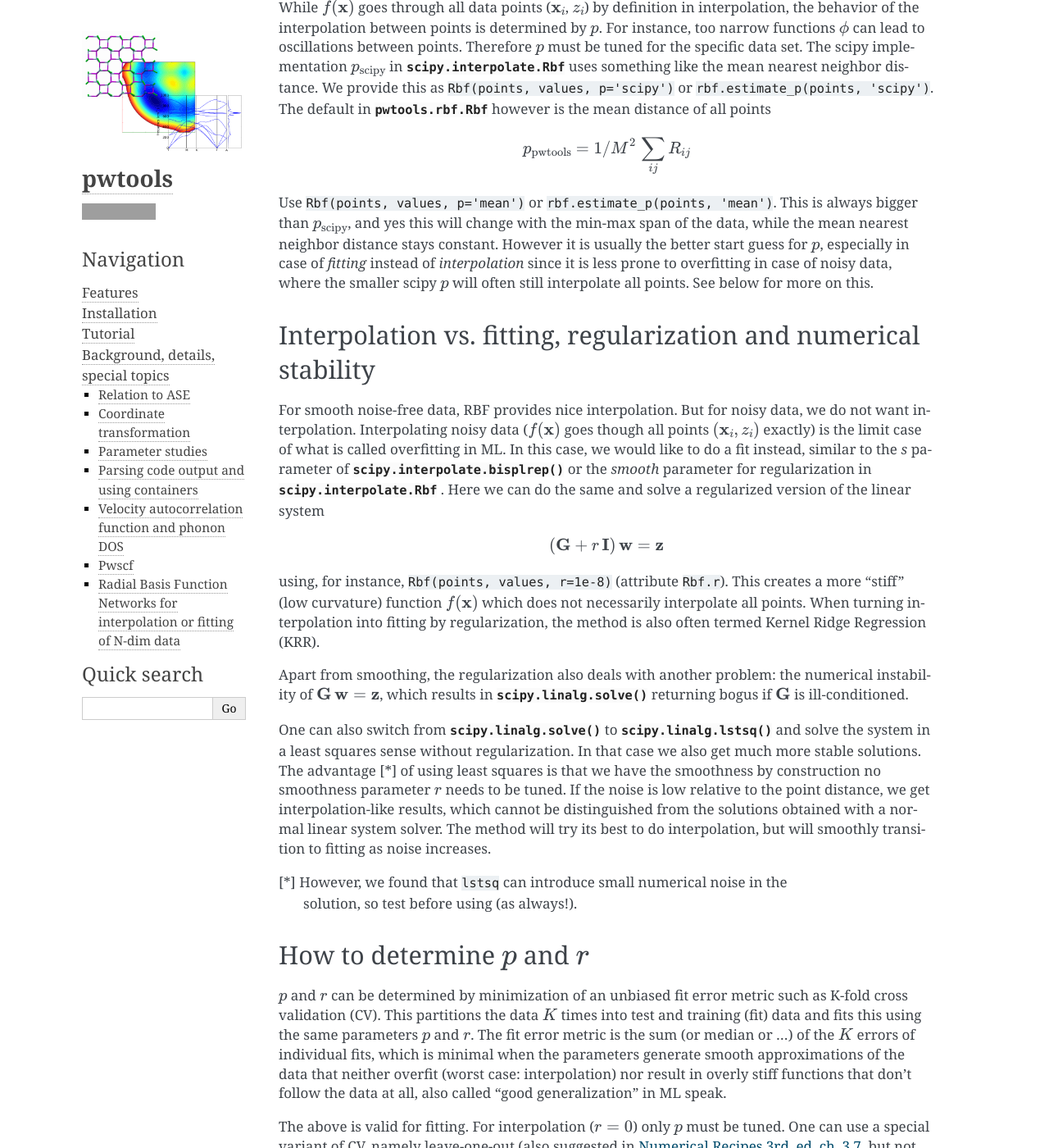
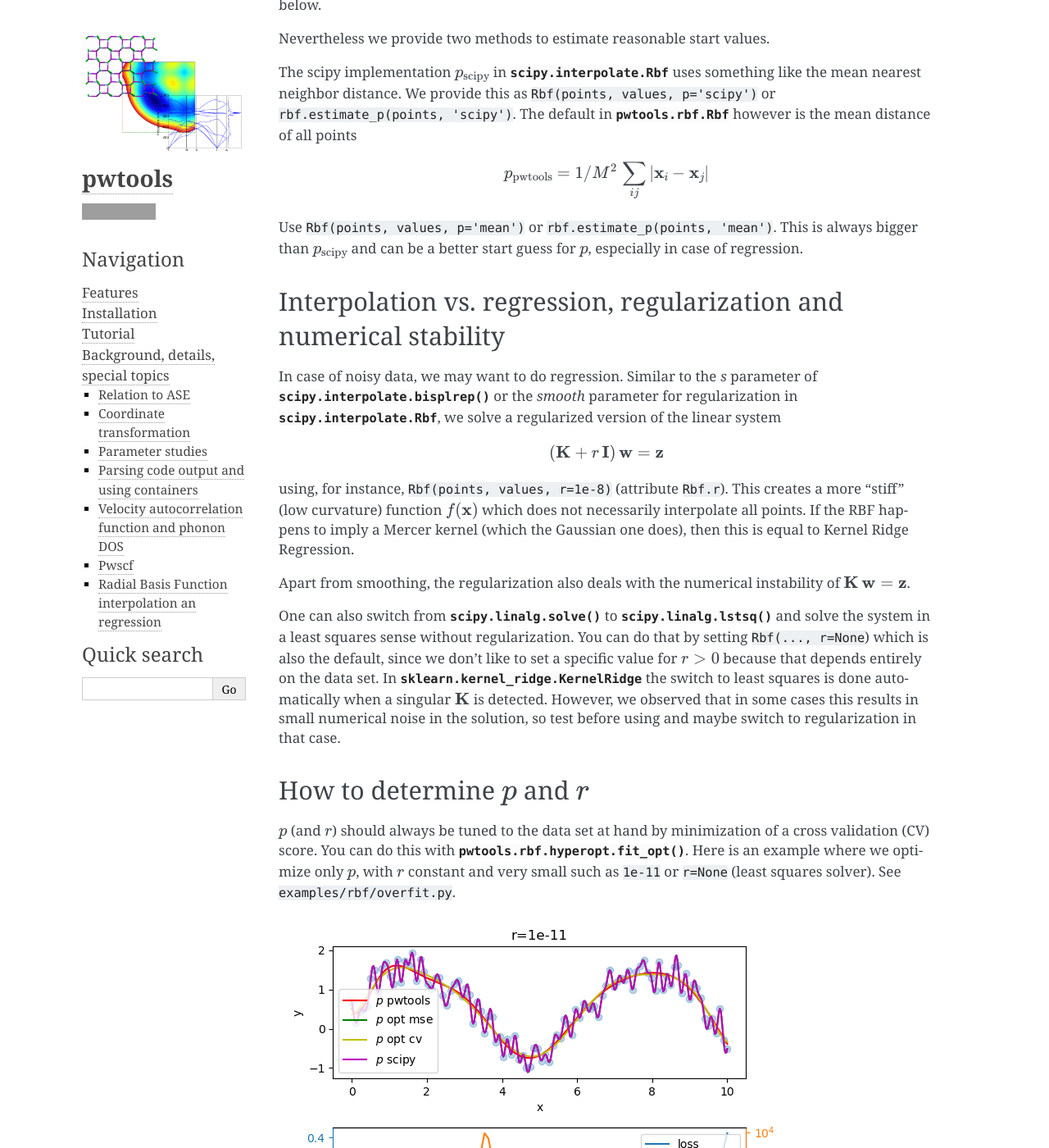
Before and after one commit to elcorto/pwtools, a Sphinx documentation site: the page built from doc/source/written/background/rbf.rst, in a window 1280 px wide and 1400 px high, scrolled down 1723 px. Shown: the whole window at 82% size. Built offline with Sphinx 7.4.7, drawn with Linux system fonts in a browser that asks for light colours; pages that are not in the unit, such as notebooks, are missing from menus; some of the changed text lies outside the part shown; grey boxes are pictures that could not be loaded.

Commit message:
DOC: clean up rbf sphinx docs

```diff
--- a/doc/source/conf.py
+++ b/doc/source/conf.py
@@ -92,7 +92,7 @@ master_doc = 'index'
 
 # General information about the project.
 project = 'pwtools'
-copyright = '2021, Steve Schmerler'
+copyright = '2022, Steve Schmerler'
 author = 'Steve Schmerler'
 
 # The version info for the project you're documenting, acts as replacement for
--- a/doc/source/written/background/rbf.rst
+++ b/doc/source/written/background/rbf.rst
@@ -2,11 +2,12 @@
 
 .. _rbf:
 
-Radial Basis Function Networks for interpolation or fitting of N-dim data
-=========================================================================
+Radial Basis Function interpolation an regression
+=================================================
 
 Some background information on the method implemented in :mod:`~pwtools.rbf`.
-For code examples, see the doc string of :class:`~pwtools.rbf.Rbf`.
+For code examples, see the doc string of :class:`~pwtools.rbf.core.Rbf` and
+``examples/rbf``.
 
 Theory
 ------
@@ -20,9 +21,6 @@ x)`. In radial basis function (RBF) interpolation, the interpolating function
     f(\mathbf x) = \sum_j w_j\,\phi(|\mathbf x - \mathbf c_j|)
 
 with the weights :math:`w_j` and the center points :math:`\mathbf c_j`.
-The function :math:`f(\mathbf x)` can be also thought of as a neural
-network with one hidden layer and activation functions :math:`\phi`, which is a
-`function approximator <wiki_rbf_>`_.
 
 An RBF :math:`\phi(r)` is a function of the distance :math:`r=|\mathbf x -
 \mathbf c_j|` between :math:`\mathbf x` and a center point. Common functions
@@ -36,7 +34,7 @@ include
     \end{align}
 
 
-All RBFs contain a single parameter :math:`p` which defines the width of the
+All RBFs contain a single parameter :math:`p` which defines the length scale of the
 function.
 
 .. image:: ../../_static/rbfs.png
@@ -46,28 +44,31 @@ In interpolation the center points :math:`\mathbf c_j` are equal to the data poi
 
 .. math::
     \begin{gather}
-        z_i = f(\mathbf x_i) = \sum_j w_j\,\phi(|\mathbf x_i - \mathbf x_j|) = \sum_j w_j\,G_{ij}\\
-        \mathbf G\,\mathbf w = \mathbf z\\
+        z_i = f(\mathbf x_i) = \sum_j w_j\,\phi(|\mathbf x_i - \mathbf x_j|) = \sum_j w_j\,K_{ij}\\
+        \mathbf K\,\mathbf w = \mathbf z\\
     \end{gather}
 
-with :math:`\mathbf G` the :math:`M\times M` matrix of RBF function values. The
+with :math:`\mathbf K` the :math:`M\times M` matrix of RBF function values. The
 weights :math:`\mathbf w = (w_j)` are found by solving the linear system
-:math:`\mathbf G\,\mathbf w = \mathbf z`.
+:math:`\mathbf K\,\mathbf w = \mathbf z`.
 
-Thus, the applicability of the method is limited by the number of points
-:math:`M` in the sense that a dense linear system :math:`M\times M` must be
-stored and solved. For large point sets, the calculation of the distance matrix
-:math:`R_{ij} = |\mathbf x_i - \mathbf x_j|` is one of the bottlenecks. In
-pwtools, this is coded in Fortran (see :func:`~pwtools.num.distsq`).
+Note that for certain values of :math:`p`, :math:`\mathbf K` may become
+singular. Then one should solve a regression problem instead (see below).
+
 
 RBF parameter :math:`p`
 -----------------------
-Each RBF has a single "width" parameter :math:`p`, which can be tuned
-(attribute ``Rbf.p`` in the code). While :math:`f(\mathbf x)` goes through all
-data points (:math:`\mathbf x_i`, :math:`z_i`) by definition in interpolation,
-the behavior of the interpolation between points is determined by :math:`p`.
-For instance, too narrow functions :math:`\phi` can lead to oscillations
-between points. Therefore :math:`p` must be tuned for the specific data set.
+
+Each RBF has a single "length scale" parameter :math:`p` (``Rbf(p=...)``,
+attribute ``Rbf.p``). While :math:`f(\mathbf x)` goes through all points
+(:math:`\mathbf x_i`, :math:`z_i`) by definition in interpolation, the behavior
+between points is determined by :math:`p` where e.g. very narrow functions
+:math:`\phi` can lead to oscillations between points. Therefore :math:`p` must
+be optimized for the data set at hand, which should be done by cross-validation
+as explained below.
+
+Nevertheless we provide two methods to estimate reasonable start values.
+
 The scipy implementation :math:`p_{\text{scipy}}` in
 :class:`scipy.interpolate.Rbf` uses something like the mean nearest neighbor
 distance. We provide this as ``Rbf(points, values, p='scipy')`` or
@@ -75,127 +76,86 @@ distance. We provide this as ``Rbf(points, values, p='scipy')`` or
 however is the mean distance of all points
 
 .. math::
-   p_{\text{pwtools}}=1/M^2\,\sum_{ij} R_{ij}
+   p_{\text{pwtools}}=1/M^2\,\sum_{ij} |\mathbf x_i - \mathbf x_j|
 
-Use ``Rbf(points, values, p='mean')`` or ``rbf.estimate_p(points, 'mean')``. This
-is always bigger than :math:`p_{\text{scipy}}`, and yes this will change with
-the min-max span of the data, while the mean nearest neighbor distance stays
-constant. However it is usually the better start guess for :math:`p`,
-especially in case of `fitting` instead of `interpolation` since it is less
-prone to overfitting in case of noisy data, where the smaller scipy :math:`p`
-will often still interpolate all points. See below for more on this.
+Use ``Rbf(points, values, p='mean')`` or ``rbf.estimate_p(points, 'mean')``.
+This is always bigger than :math:`p_{\text{scipy}}` and can be a better start
+guess for :math:`p`, especially in case of regression.
 
 
-Interpolation vs. fitting, regularization and numerical stability
------------------------------------------------------------------
+Interpolation vs. regression, regularization and numerical stability
+--------------------------------------------------------------------
 
-For smooth noise-free data, RBF provides nice interpolation. But for noisy
-data, we do not want interpolation. Interpolating noisy data (:math:`f(\mathbf
-x)` goes though all points :math:`(\mathbf x_i, z_i)` exactly) is the limit
-case of what is called overfitting in ML. In this case, we would like to do a
-fit instead, similar to the `s` parameter of :func:`scipy.interpolate.bisplrep`
-or the `smooth` parameter for regularization in :class:`scipy.interpolate.Rbf`
-. Here we can do the same and solve a regularized version of the linear system
+In case of noisy data, we may want to do regression. Similar to the `s`
+parameter of :func:`scipy.interpolate.bisplrep` or the `smooth` parameter for
+regularization in :class:`scipy.interpolate.Rbf`, we solve a regularized
+version of the linear system
 
 .. math::
-        (\mathbf G + r\,\mathbf I)\,\mathbf w = \mathbf z
+        (\mathbf K + r\,\mathbf I)\,\mathbf w = \mathbf z
 
 using, for instance, ``Rbf(points, values, r=1e-8)`` (attribute ``Rbf.r``).
 This creates a more "stiff" (low curvature) function :math:`f(\mathbf x)` which
-does not necessarily interpolate all points. When turning interpolation into
-fitting by regularization, the method is also often termed Kernel Ridge
-Regression (KRR).
+does not necessarily interpolate all points. If the RBF happens to imply a
+Mercer kernel (which the Gaussian one does), then this is equal to Kernel Ridge
+Regression.
 
-Apart from smoothing, the regularization also deals with another problem: the
-numerical instability of :math:`\mathbf G\,\mathbf w = \mathbf z`, which
-results in :func:`scipy.linalg.solve` returning bogus if :math:`\mathbf G` is
-ill-conditioned.
+Apart from smoothing, the regularization also deals with the numerical
+instability of :math:`\mathbf K\,\mathbf w = \mathbf z`.
 
 One can also switch from :func:`scipy.linalg.solve` to
 :func:`scipy.linalg.lstsq` and solve the system in a least squares sense
-without regularization. In that case we also get much more stable solutions.
-The advantage [*] of using least squares is that we have the smoothness by
-construction no smoothness parameter :math:`r` needs to be tuned. If the noise
-is low relative to the point distance, we get interpolation-like results, which
-cannot be distinguished from the solutions obtained with a normal linear system
-solver. The method will try its best to do interpolation, but will smoothly
-transition to fitting as noise increases.
-
-
-[*] However, we found that ``lstsq`` can introduce small numerical noise in the
-    solution, so test before using (as always!).
-
+without regularization. You can do that by setting ``Rbf(..., r=None``) which
+is also the default, since we don't like to set a specific value for
+:math:`r>0` because that depends entirely on the data set. In
+:class:`sklearn.kernel_ridge.KernelRidge` the switch to least squares is done
+automatically when a singular :math:`\mathbf K` is detected. However, we
+observed that in some cases this results in small numerical noise in the
+solution, so test before using and maybe switch to regularization in that case.
 
 How to determine :math:`p` and :math:`r`
 ----------------------------------------
 
-:math:`p` and :math:`r` can be determined by minimization of an unbiased fit
-error metric such as K-fold cross validation (CV). This partitions the data
-:math:`K` times into test and training (fit) data and fits this using the same
-parameters :math:`p` and :math:`r`. The fit error metric is the sum (or median
-or ...) of the :math:`K` errors of individual fits, which is minimal when the
-parameters generate smooth approximations of the data that neither overfit
-(worst case: interpolation) nor result in overly stiff functions that don't
-follow the data at all, also called "good generalization" in ML speak.
-
-The above is valid for fitting. For interpolation (:math:`r=0`) only :math:`p`
-must be tuned. One can use a special variant of CV, namely leave-one-out (also
-suggested in `Numerical Recipes 3rd. ed, ch. 3.7 <nr3_>`_, but not under that
-name). The rationale is that the interpolation function needs support from as
-much points as possible , such that keeping points around one singe left-out
-point provides the best interpolation error measure at that point.
-
-We start by tuning only :math:`p` in a fitting setup, with :math:`r` constant
-and very small such as ``1e-11`` or ``r=None`` (least squares solver). See
-``examples/rbf/overfit.py``, where we use :class:`~pwtools.rbf.FitError` and
-:class:`sklearn.model_selection.RepeatedKFold`.
+:math:`p` (and :math:`r`) should always be tuned to the data set at hand by
+minimization of a cross validation (CV) score. You can do this with
+:func:`pwtools.rbf.hyperopt.fit_opt`. Here is an example where we optimize only
+:math:`p`, with :math:`r` constant and very small such as ``1e-11`` or
+``r=None`` (least squares solver). See ``examples/rbf/overfit.py``.
 
 
-.. image:: ../../_static/overfit.png
+.. image:: ../../_static/overfit_reg.png
 
-There is a global minimum :math:`p_{\text{opt}}` of zero fit error at very
-small :math:`p` (narrow RBFs can fit all points -> interpolation), which is
-almost exactly :math:`p_{\text{scipy}}`. That value is good for interpolation,
-but not for fitting. Observe how the CV fit error and normal fit error show
-opposite trends with increasing :math:`p`. We find that for this example data
-set, all values :math:`p>6` produce low CV fit errors and can be used. This
-example shows that it is paramount to use cross-validation to calculate a more
-useful fit error metric.
+We observe a flat CV score above :math:`p>1` without a pronounced global
+minimimum, even though we find a shallow one at around :math:`p=13`, while the
+MSE loss (fit error) would suggest a very small :math:`p` value (i.e.
+interpolation or "zero training loss" in ML terms).
 
-Now we want to determine :math:`r` in addition to :math:`p`, using the same test
-data (noisy sine, see ``examples/rbf/crossval_map_p_r.py``). For that, we
-calculate and plot the CV fit error on a 12 x 12 (:math:`p`, :math:`r`)
-grid. This is the result for the Gaussian RBF.
+Now we investigate :math:`p` and :math:`r` (see
+``examples/rbf/crossval_map_p_r.py``) by plotting the CV score as function both.
+This is the result for the Gaussian RBF.
 
 .. image:: ../../_static/crossval_pr_gauss.png
 
-We find that in regions of high :math:`r` (strong regularization = strong
-smoothing) where :math:`r` is around 0.1 (:math:`\log_{10}(r)=-1`), we can
-apply rather low :math:`p` (narrow RBFs which
-can overfit) since :math:`r` provides enough stiffness to prevent overfitting.
-In regions of typical low :math:`r` (``1e-6`` and lower), it basically doesn't
-matter which :math:`p` we use, as long as it is big enough to not overfit. In
-these regions, both :math:`p` and :math:`r` provide stiffness.
-The large :math:`p`-:math:`r` valley of low CV fit error is flat and a bit rugged
-such that there is no pronounced global optimum. Thus there is no use for
-optimization. One simply needs to know the error landscape.
-
+When :math:`r < 10^{-6}`, it basically doesn't matter which :math:`p` we use,
+as long as it is big enough to not overfit, i.e. :math:`p>1`. In these regions,
+both :math:`p` and :math:`r` provide stiffness. The large :math:`p`-:math:`r`
+valley of low CV score is flat and a bit rugged such that there is no
+pronounced global optimum, as shown above for :math:`r=10^{-11}`. As we incease
+:math:`r` (stronger regularization = stronger smoothing) we are restricted to
+lower :math:`p` (narrow RBFs which can overfit) since the now higher
+:math:`r` already provides enough stiffness to prevent overfitting.
 
 Data scaling
 ------------
-(a) RBFs are symmetric in all dimensions (length of :math:`\mathbf x`) of points
-space. (b) For typical :math:`p` values (e.g. Gaussian RBF with :math:`p=1`) all
-:math:`z` values have the same order of magnitude as :math:`\mathbf
-x`-values where :math:`z\gg 0`.
-Thus, it usually helps to scale the input data (points :math:`\mathbf x_i` and
-values :math:`z_i`) to a similarly equal order of magnitude, e.g. all have a
-maximum close to unity or so. We do this in :class:`~pwtools.num.PolyFit` (see
-the `scale` keyword). Here, we haven't implemented this yet, so you need to do that
-manually.
+
+In :class:`pwtools.num.PolyFit` (see the `scale` keyword) we scale
+:math:`\mathbf x` and :math:`z` to :math:`[0,1]`. Here we don't have that
+implemented but suggest to always scale at least :math:`z`. Since in contrast
+to polynomials, the model here has no constant bias term, one should instead
+normalize to zero mean using something like
+:class:`sklearn.preprocessing.StandardScaler`.
 
 Other implementations
 ---------------------
 
 * :class:`scipy.interpolate.Rbf`
-* http://pypi.python.org/pypi/PyRadbas/0.1.0
-* http://code.google.com/p/pyrbf/
```
Also changed, not shown: doc/source/_static/overfit.png (deleted), doc/source/_static/overfit_reg.png (added).
